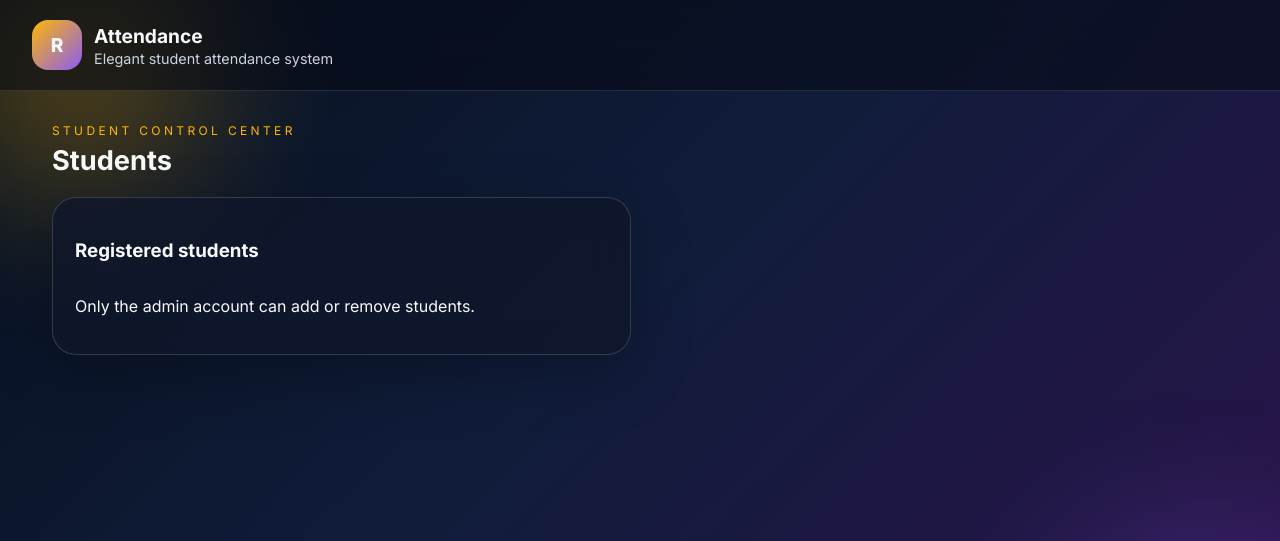
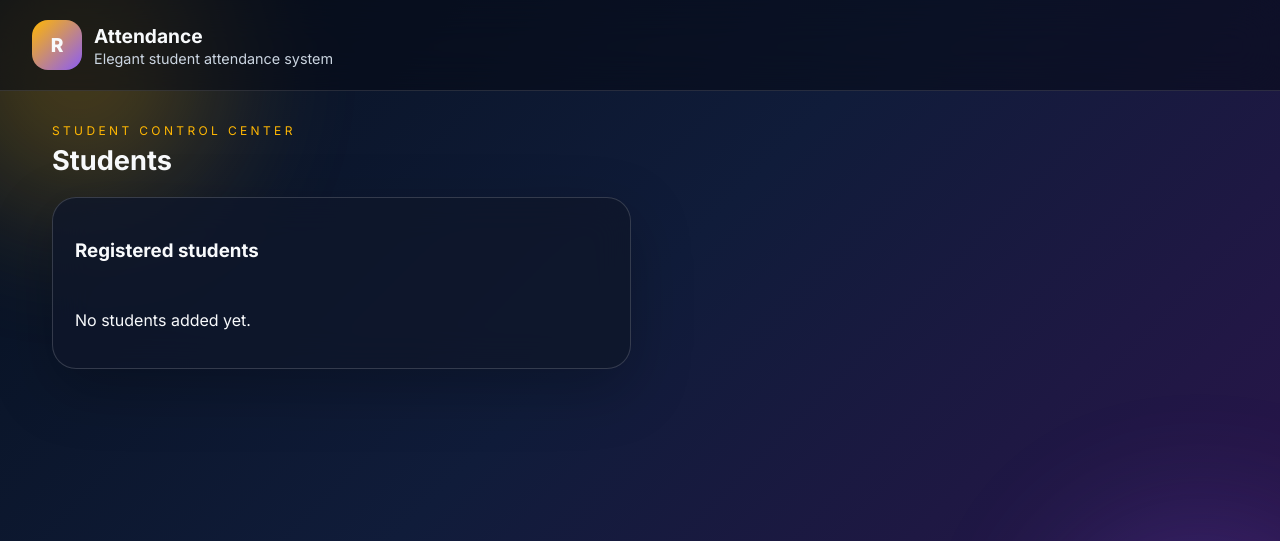
Before and after one commit to shahirafaizu-eng/royal-attendance, a Flask app: template templates/students.html in a window 1280 px wide. Shown: the top 541 px of the page. Run offline with Flask 3, Linux system fonts and the light colour scheme; the template is opened without the code that fills it, so the values that code supplies are empty.

```diff
--- a/templates/students.html
+++ b/templates/students.html
@@ -31,7 +31,6 @@
         <div class="panel-head">
             <h3>Registered students</h3>
         </div>
-        {% if session.get('username') == 'admin' %}
         <div class="student-list">
             {% for student in students %}
             <div class="student-card">
@@ -39,19 +38,18 @@
                     <strong>{{ student.full_name }}</strong>
                     <p>{{ student.register_number }}</p>
                 </div>
+                {% if session.get('username') == 'admin' %}
                 <form method="post">
                     <input type="hidden" name="action" value="delete">
                     <input type="hidden" name="student_id" value="{{ student.id }}">
                     <button type="submit" class="danger-btn">Remove</button>
                 </form>
+                {% endif %}
             </div>
             {% else %}
             <p>No students added yet.</p>
             {% endfor %}
         </div>
-        {% else %}
-        <p>Only the admin account can add or remove students.</p>
-        {% endif %}
     </section>
 </div>
 {% endblock %}
```
Also changed, not shown: 1 other file.
